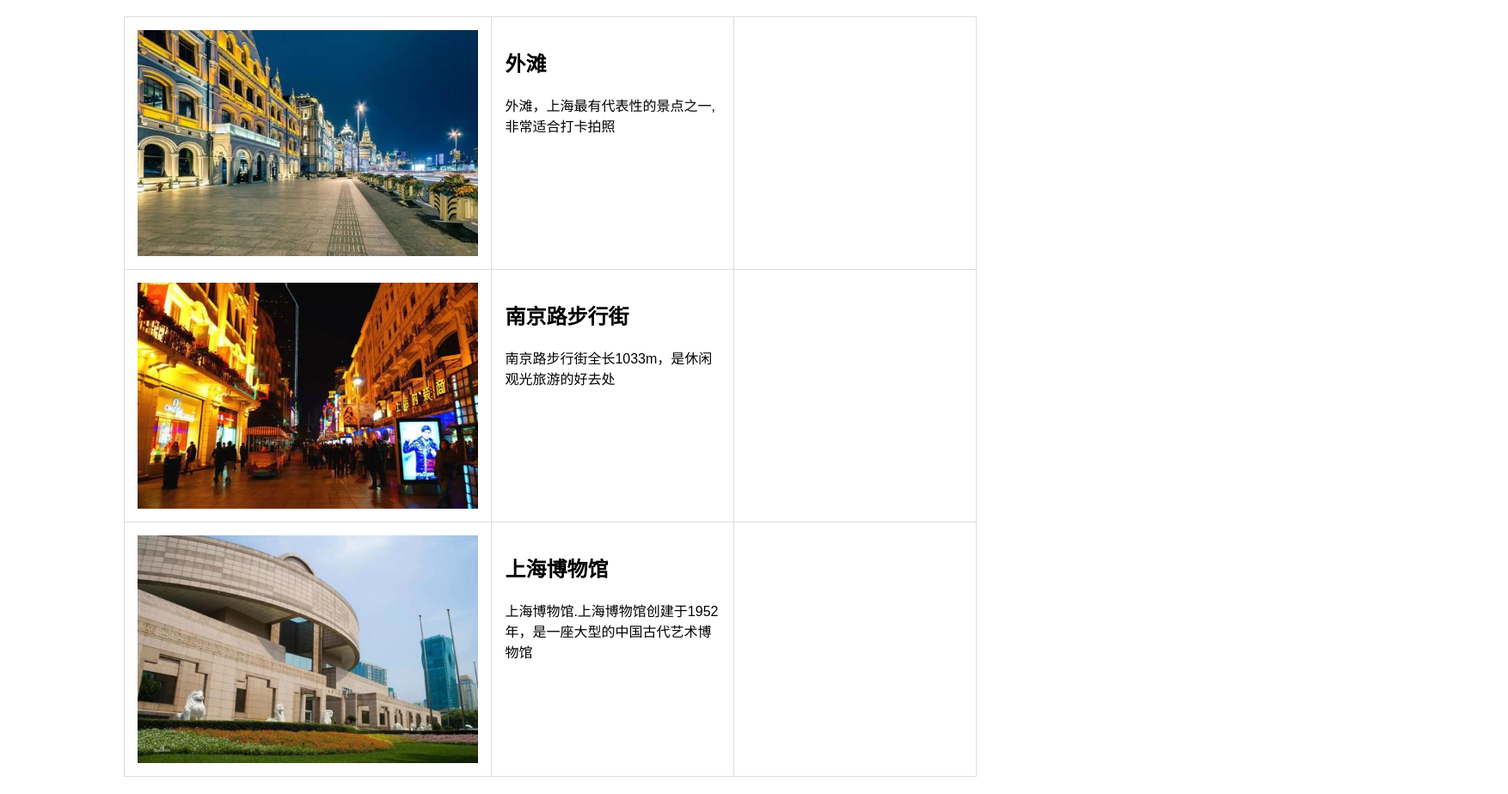
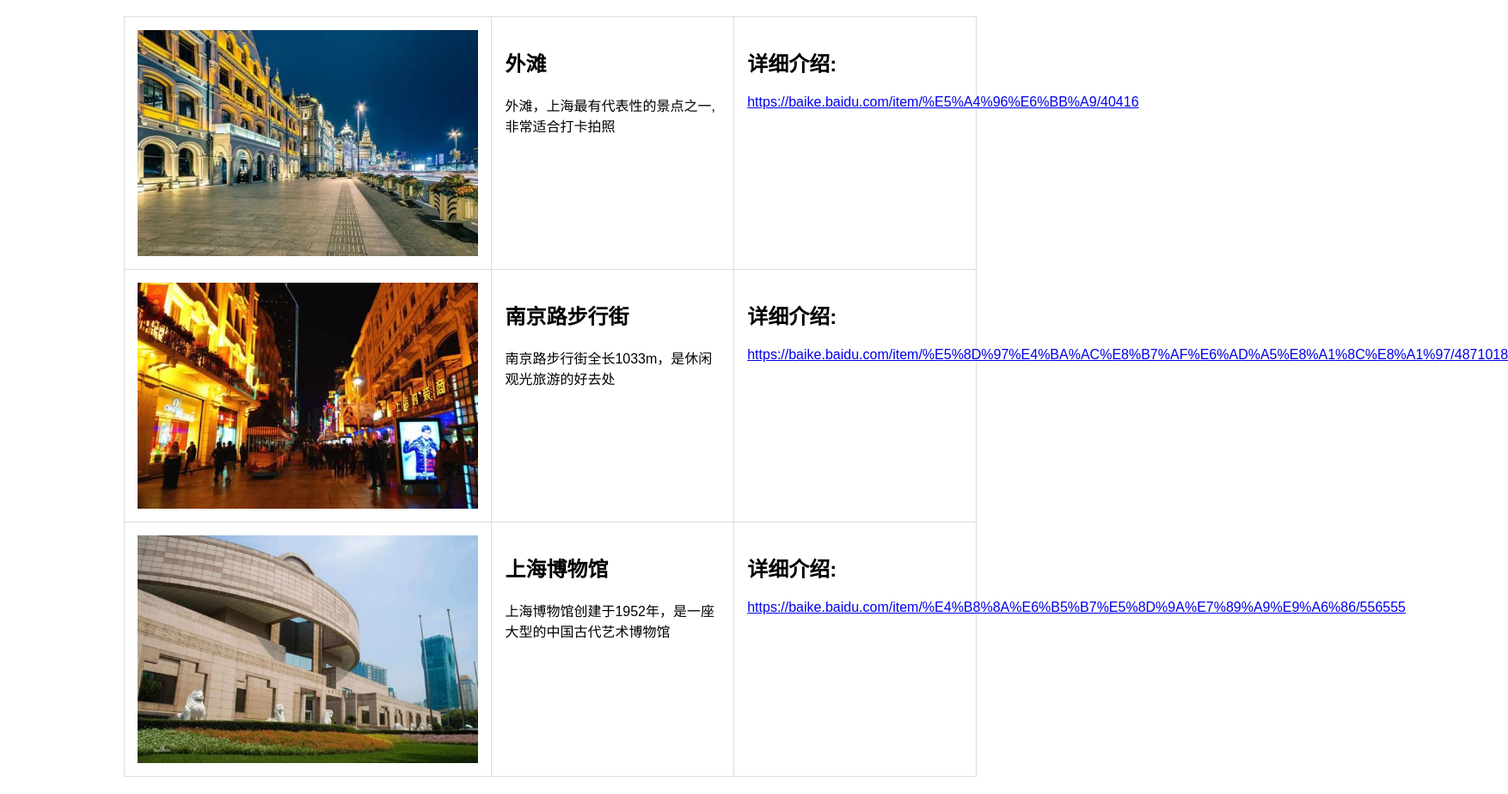
Before and after one commit to xiaojiu-GH/banana, a plain HTML site: page SHJS.html in a window 1280 px wide. Shown: the part 70-994 px from the top of the page at 86% size, 1754 px wide, since content can reach past the window. Drawn offline with Linux system fonts and the light colour scheme.

Commit message:
Update SHJS.html

```diff
--- a/SHJS.html
+++ b/SHJS.html
@@ -50,6 +50,8 @@
                 <p>外滩，上海最有代表性的景点之一,非常适合打卡拍照</p>
             </td>
             <td class+"text-cell-2">
+                <h2>详细介绍:</h2>
+                <a href=" " target="_blank">https://baike.baidu.com/item/%E5%A4%96%E6%BB%A9/40416</a>
             </td>
         </tr>
         <tr>
@@ -60,6 +62,8 @@
                 <h2>南京路步行街</h2>
                 <p>南京路步行街全长1033m，是休闲观光旅游的好去处</p>
             <td class+"text-cell-2">
+                <h2>详细介绍:</h2>
+                <a href=" " target="_blank">https://baike.baidu.com/item/%E5%8D%97%E4%BA%AC%E8%B7%AF%E6%AD%A5%E8%A1%8C%E8%A1%97/4871018</a>
             </td>
             <tr>
             <td class+"image-cell">
@@ -67,8 +71,10 @@
             </td>
             <td class+"text-cell-1">
                 <h2>上海博物馆</h2>
-                <p>上海博物馆.上海博物馆创建于1952年，是一座大型的中国古代艺术博物馆</p>
+                <p>上海博物馆创建于1952年，是一座大型的中国古代艺术博物馆</p>
             <td class+"text-cell-2">
+                <h2>详细介绍:</h2>
+                <a href=" " target="_blank">https://baike.baidu.com/item/%E4%B8%8A%E6%B5%B7%E5%8D%9A%E7%89%A9%E9%A6%86/556555</a>
             </td>
         </tr>
     </table>
```
